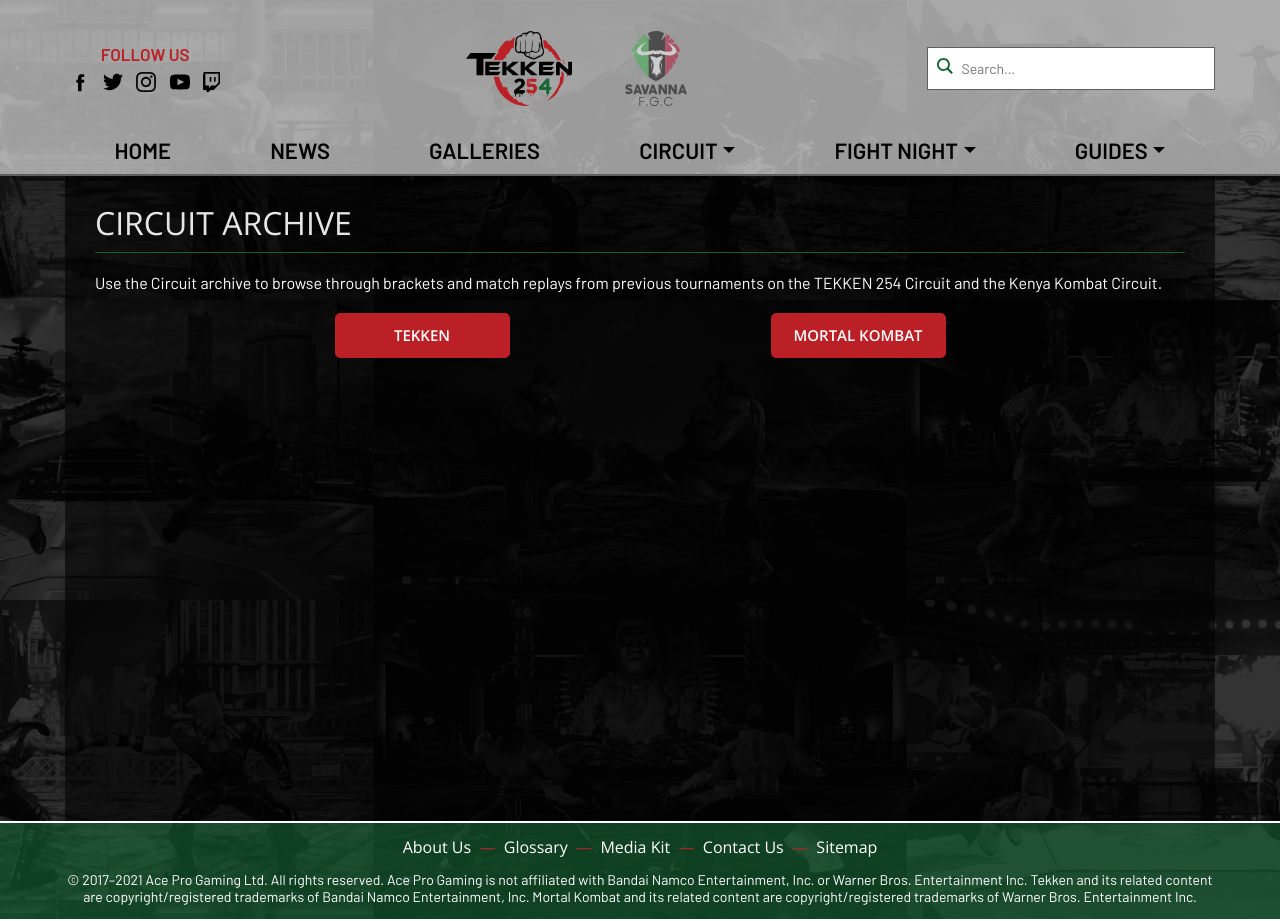
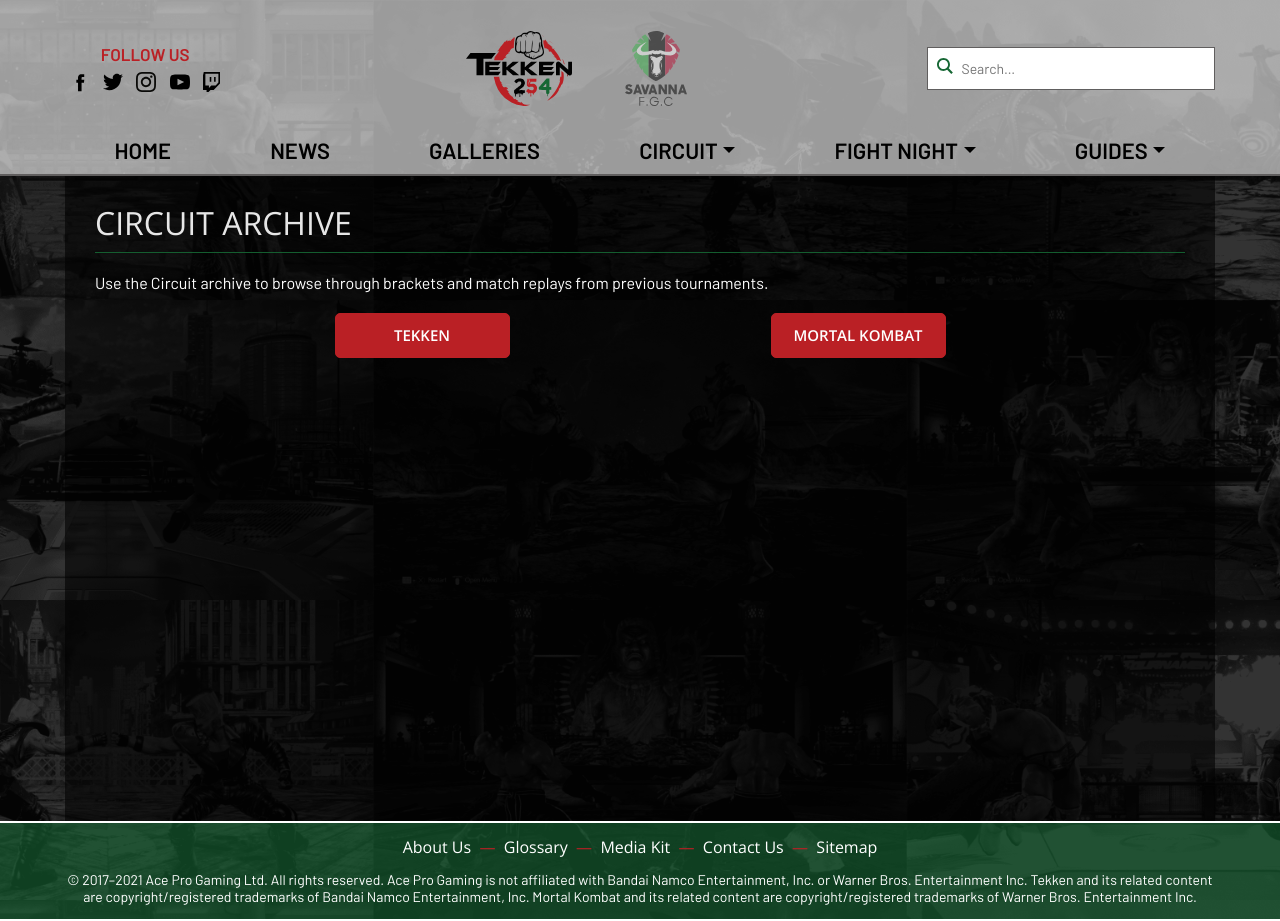
Before and after one commit to TEKKEN-254/client, a Jekyll site: the page built from circuit/archive/index.html, in a window 1280 px wide. Built offline with Jekyll 4.4.1, drawn with Linux system fonts in a browser that asks for light colours.

Commit message:
Tweaking intro

```diff
--- a/circuit/archive/index.html
+++ b/circuit/archive/index.html
@@ -4,7 +4,7 @@
     description: Discover results and match replays from past tournaments on the TEKKEN 254 Circuit.
     metaImage: img/backgrounds/circuit-banner.png
 ---
-<p>Use the Circuit archive to browse through brackets and match replays from previous tournaments on the TEKKEN 254 Circuit and the Kenya Kombat Circuit.</p>
+<p>Use the Circuit archive to browse through brackets and match replays from previous tournaments.</p>
 
 <div class="container guide-buttons text-center">
     <div class="row">
```
